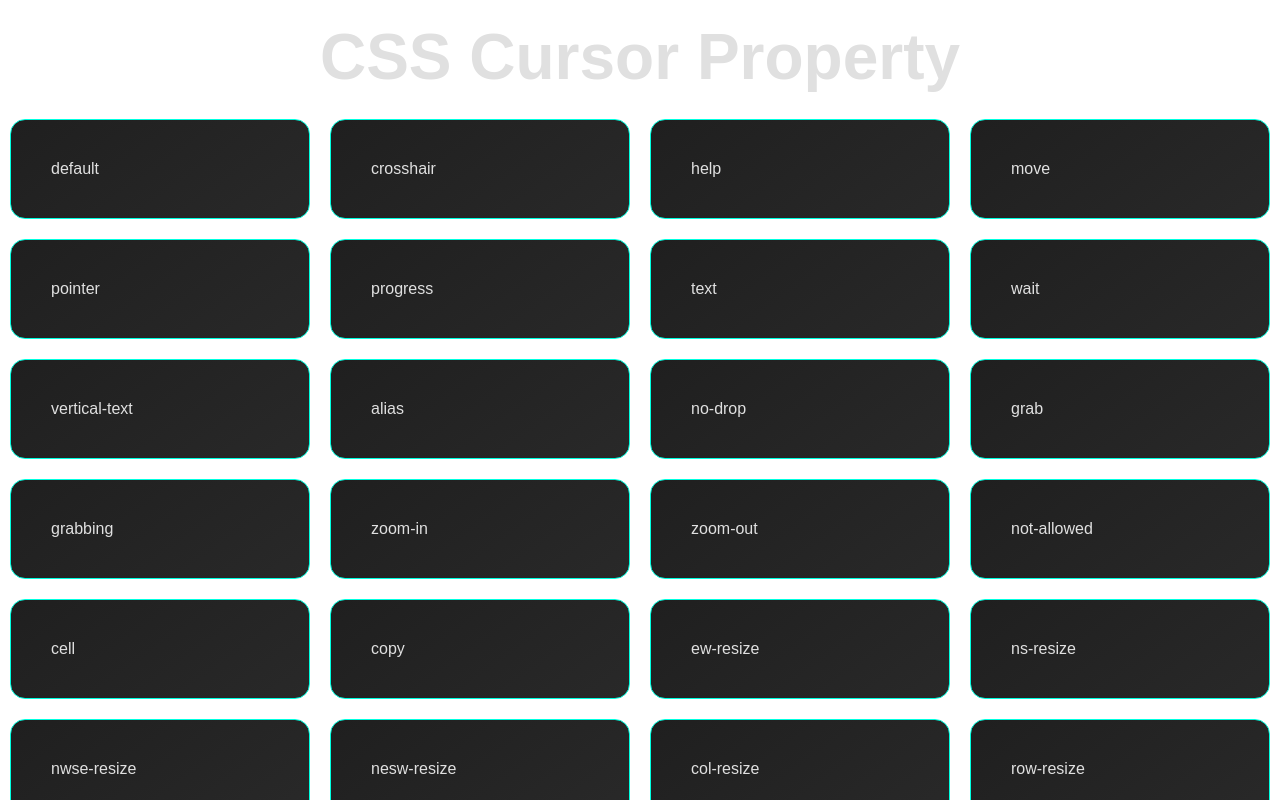
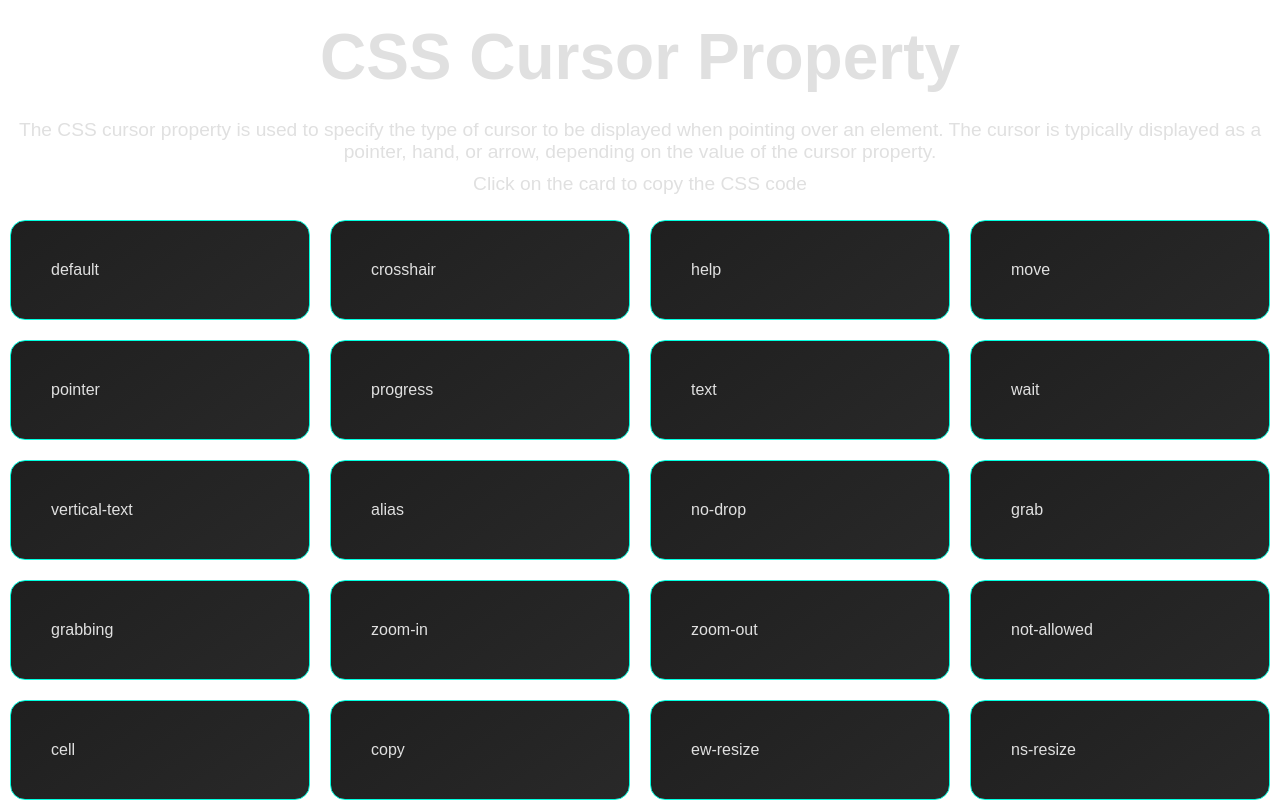
Before and after one commit to nicoToscano/css-cursors, a Next.js app: page / in a window 1280 px wide. Shown: the top 800 px of the page. Built offline with nearby package versions, Linux system fonts and the light colour scheme.

Commit message:
Implement GSAP animation for title text and update description layout

```diff
--- a/src/app/page.js
+++ b/src/app/page.js
@@ -1,10 +1,41 @@
-import Image from "next/image";
+"use client";
+
 import "./page.css";
+import { gsap } from "gsap";
+import { ScrambleTextPlugin } from "gsap/ScrambleTextPlugin";
+import { useEffect } from "react";
 
 export default function Home() {
+
+  gsap.registerPlugin(ScrambleTextPlugin);
+
+ // Ejecutar al cargar la página
+  useEffect( () => {
+    gsap.to(".title", {
+      scrambleText: {
+        text: "CSS Cursor Property",
+        chars: "upperAndLowerCase",
+        revealDelay: 0.2,
+        tweenLength: false,
+      },
+      ease: "power2.inOut",
+      overwrite: "auto",
+      duration: 2,
+    });
+  });
+
   return (
     <>
-      <h1 className="title">CSS Cursor Property</h1>
+      <h1 className="title"></h1>
+      <div className="description">
+        <p className="description-text">
+          The CSS cursor property is used to specify the type of cursor to be
+          displayed when pointing over an element. The cursor is typically
+          displayed as a pointer, hand, or arrow, depending on the value of the
+          cursor property.
+        </p>
+        <div className="description-note">Click on the card to copy the CSS code</div>
+      </div>
       <div className="container">
         <div className="card card0">default</div>
         <div className="card card1">crosshair</div>
```
